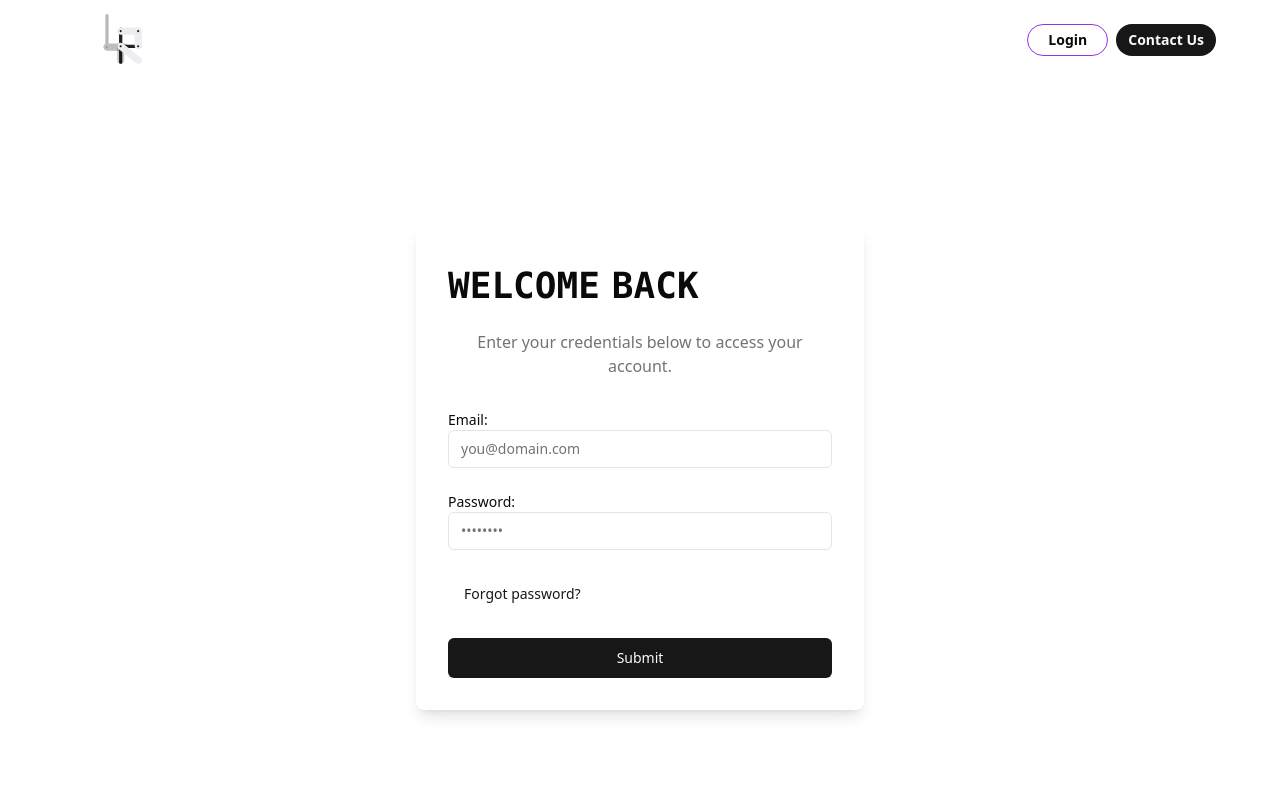
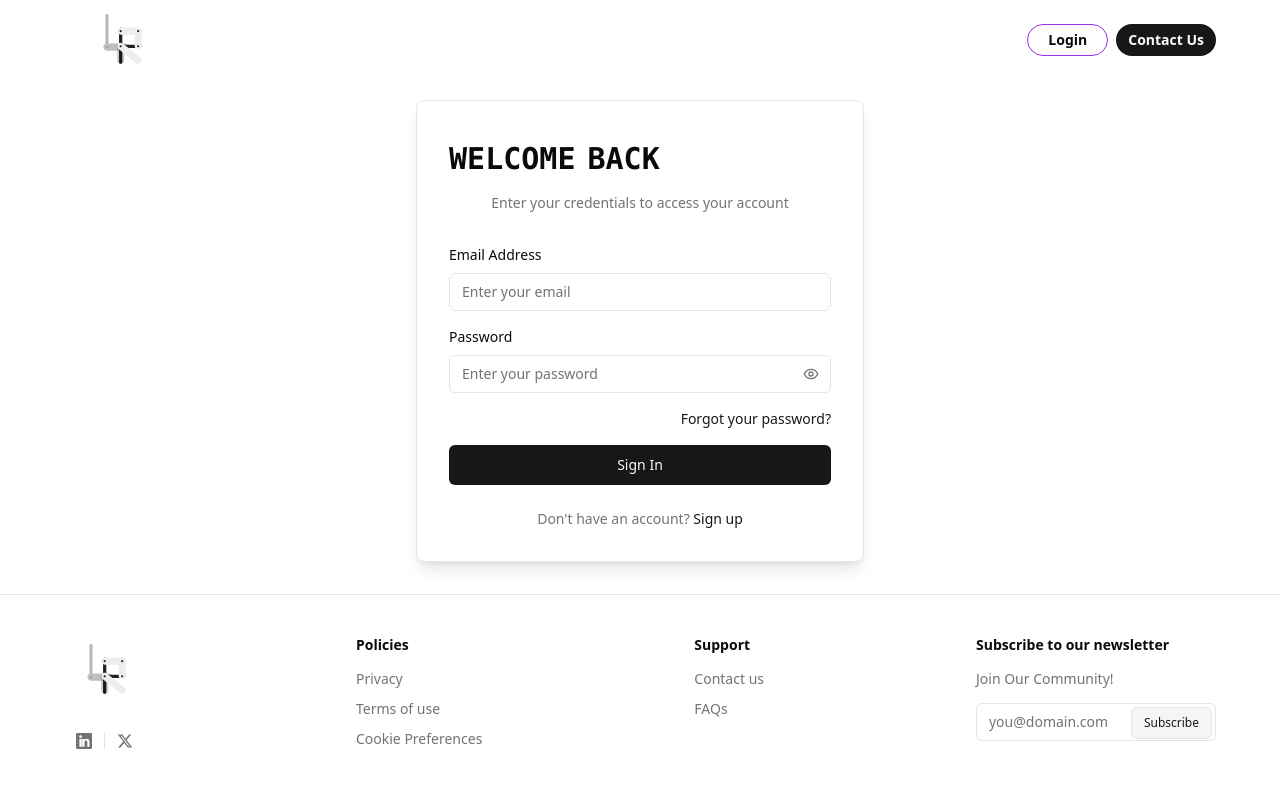
Before and after one commit to Lara-Global/saas, a Next.js app: page /auth/login in a window 1280 px wide. Shown: the top 797 px of the page. Built offline with nearby package versions, Linux system fonts and the light colour scheme; what tailwindcss-debug-screens would draw is missing.

Commit message:
add Accessibility improvements (ARIA labels, proper focus management)

```diff
--- a/src/app/auth/login/page.tsx
+++ b/src/app/auth/login/page.tsx
@@ -4,104 +4,237 @@ import { useState } from "react";
 import { useRouter } from "next/navigation";
 import { Button } from "@/components/ui/button";
 import { Input } from "@/components/ui/input";
-import { Label } from "@/components/ui/Label";
+import { Label } from "@/components/ui/label";
 import Navbar from "@/components/Navbar";
 import Footer from "@/components/Footer";
 import { toast } from "sonner";
 import Toaster from "@/components/Toaster";
 import HyperText from "@/components/ui/hyper-text";
+import { Eye, EyeOff, Loader2 } from "lucide-react";
 
-export default function HelloWorld() {
+interface LoginResponse {
+  id: string;
+  token: string;
+  role: 'Admin' | 'Employee' | 'Manager' | 'SuperAdmin';
+  company: string;
+  currency: string;
+}
+
+interface LoginError {
+  message?: string;
+}
+
+const ROLE_REDIRECTS: Record<string, string> = {
+  Admin: "/admin",
+  Employee: "/employee",
+  Manager: "/manager",
+  SuperAdmin: "/super",
+} as const;
+
+export default function Login() {
   const [email, setEmail] = useState("");
   const [password, setPassword] = useState("");
+  const [showPassword, setShowPassword] = useState(false);
+  const [isLoading, setIsLoading] = useState(false);
   const router = useRouter();
 
-    const handleLogin = async (e: React.FormEvent<HTMLFormElement>) => {
-        e.preventDefault();
+  const validateInputs = (): boolean => {
+    if (!email.trim()) {
+      toast.error("Email is required");
+      return false;
+    }
 
-        try {
-            const response = await fetch(`${process.env.NEXT_PUBLIC_BACKEND_URL}/api/login`, {
-                method: "POST",
-                headers: { "Content-Type": "application/json" },
-                body: JSON.stringify({ email, password }),
-                credentials: "include",
-            });
+    if (!password.trim()) {
+      toast.error("Password is required");
+      return false;
+    }
 
-            const data = await response.json();
+    const emailRegex = /^[^\s@]+@[^\s@]+\.[^\s@]+$/;
+    if (!emailRegex.test(email)) {
+      toast.error("Please enter a valid email address");
+      return false;
+    }
 
-            if (response.ok) {
+    return true;
+  };
+
+  const storeUserData = (data: LoginResponse): void => {
     const { id, token, role, company, currency } = data;
 
-                // Store data securely
+    // Store in localStorage
     localStorage.setItem("userId", id);
     localStorage.setItem("token", token);
     localStorage.setItem("role", role);
     localStorage.setItem("company", company);
     localStorage.setItem("currency", currency);
-                document.cookie = `token1=${token}; path=/; max-age=3600; SameSite=Strict`;
 
-                toast.success("Login successful");
+    // Set secure cookie
+    const cookieOptions = [
+      `token1=${token}`,
+      "path=/",
+      "max-age=3600",
+      "SameSite=Strict",
+      ...(process.env.NODE_ENV === 'production' ? ["Secure"] : [])
+    ].join("; ");
 
-                // Redirect based on role
-                const roleRedirects: Record<string, string> = {
-                    Admin: "/admin",
-                    Employee: "/employee",
-                    Manager: "/manager",
-                    SuperAdmin: "/super",
+    document.cookie = cookieOptions;
   };
-                router.push(roleRedirects[role]);
+
+  const handleLogin = async (e: React.FormEvent<HTMLFormElement>): Promise<void> => {
+    e.preventDefault();
+
+    if (!validateInputs()) return;
+
+    setIsLoading(true);
+
+    try {
+      const response = await fetch(`${process.env.NEXT_PUBLIC_BACKEND_URL}/api/login`, {
+        method: "POST",
+        headers: {
+          "Content-Type": "application/json",
+        },
+        body: JSON.stringify({
+          email: email.trim().toLowerCase(),
+          password
+        }),
+        credentials: "include",
+      });
+
+      const data: LoginResponse | LoginError = await response.json();
+
+      if (response.ok && 'token' in data) {
+        storeUserData(data);
+        toast.success("Login successful! Redirecting...");
+
+        // Small delay for better UX
+        setTimeout(() => {
+          const redirectPath = ROLE_REDIRECTS[data.role] || "/dashboard";
+          router.push(redirectPath);
+        }, 1000);
       } else {
-                toast.error(data.message || "An error occurred");
+        const errorMessage = 'message' in data ? data.message : "Invalid credentials";
+        toast.error(errorMessage);
       }
-        } catch {
-            toast.error("An error occurred during login");
+    } catch (error) {
+      console.error("Login error:", error);
+      toast.error("Network error. Please check your connection and try again.");
+    } finally {
+      setIsLoading(false);
     }
   };
 
+  const togglePasswordVisibility = (): void => {
+    setShowPassword(prev => !prev);
+  };
+
   return (
-        <div>
+    <div className="min-h-screen flex flex-col">
       <Navbar />
       <Toaster />
-            <div className="flex items-center justify-center min-h-screen">
-                <div className="max-w-md mx-auto p-8 bg-background shadow-lg rounded-lg">
-                    <HyperText className="text-4xl font-bold mb-4 text-center" text="Welcome Back" />
-                    <p className="text-muted-foreground text-center mb-8">
-                        Enter your credentials below to access your account.
+
+      <main className="flex-1 flex items-center justify-center px-4 py-8">
+        <div className="w-full max-w-md">
+          <div className="bg-background shadow-lg rounded-lg p-8 border">
+            <div className="text-center mb-8">
+              <HyperText
+                className="text-3xl font-bold mb-2"
+                text="Welcome Back"
+              />
+              <p className="text-muted-foreground text-sm">
+                Enter your credentials to access your account
               </p>
-                    <form onSubmit={handleLogin} className="space-y-6">
-                        <div>
-                            <Label htmlFor="email">Email:</Label>
+            </div>
+
+            <form onSubmit={handleLogin} className="space-y-4">
+              <div className="space-y-2">
+                <Label htmlFor="email" className="text-sm font-medium">
+                  Email Address
+                </Label>
                 <Input
                   type="email"
                   id="email"
                   value={email}
                   onChange={(e) => setEmail(e.target.value)}
-                                placeholder="you@domain.com"
+                  placeholder="Enter your email"
+                  disabled={isLoading}
+                  className="w-full"
+                  autoComplete="email"
                   required
                 />
               </div>
-                        <div>
-                            <Label htmlFor="password">Password:</Label>
+
+              <div className="space-y-2">
+                <Label htmlFor="password" className="text-sm font-medium">
+                  Password
+                </Label>
+                <div className="relative">
                   <Input
-                                type="password"
+                    type={showPassword ? "text" : "password"}
                     id="password"
                     value={password}
                     onChange={(e) => setPassword(e.target.value)}
-                                placeholder="••••••••"
+                    placeholder="Enter your password"
+                    disabled={isLoading}
+                    className="w-full pr-10"
+                    autoComplete="current-password"
                     required
                   />
+                  <button
+                    type="button"
+                    onClick={togglePasswordVisibility}
+                    className="absolute right-3 top-1/2 -translate-y-1/2 text-muted-foreground hover:text-foreground transition-colors"
+                    disabled={isLoading}
+                    aria-label={showPassword ? "Hide password" : "Show password"}
+                  >
+                    {showPassword ? (
+                      <EyeOff className="h-4 w-4" />
+                    ) : (
+                      <Eye className="h-4 w-4" />
+                    )}
+                  </button>
                 </div>
-                        <div className="flex justify-between items-center">
-                            <Link href="/auth/password/forgot">
-                                <Button type="button" variant="link">Forgot password?</Button>
+              </div>
+
+              <div className="flex justify-end">
+                <Link
+                  href="/auth/password/forgot"
+                  className="text-sm text-primary hover:underline focus:outline-none focus:ring-2 focus:ring-primary focus:ring-offset-2 rounded"
+                >
+                  Forgot your password?
                 </Link>
               </div>
-                        <Button type="submit" variant="default" className="w-full">
-                            Submit
+
+              <Button
+                type="submit"
+                className="w-full"
+                disabled={isLoading}
+              >
+                {isLoading ? (
+                  <>
+                    <Loader2 className="mr-2 h-4 w-4 animate-spin" />
+                    Signing in...
+                  </>
+                ) : (
+                  "Sign In"
+                )}
               </Button>
             </form>
+
+            <div className="mt-6 text-center">
+              <p className="text-sm text-muted-foreground">
+                Don't have an account?{" "}
+                <Link
+                  href="/auth/register"
+                  className="text-primary hover:underline font-medium"
+                >
+                  Sign up
+                </Link>
+              </p>
             </div>
           </div>
+        </div>
+      </main>
+
       <Footer />
     </div>
   );
```
Lines whose indentation alone changed are shown as unchanged.
